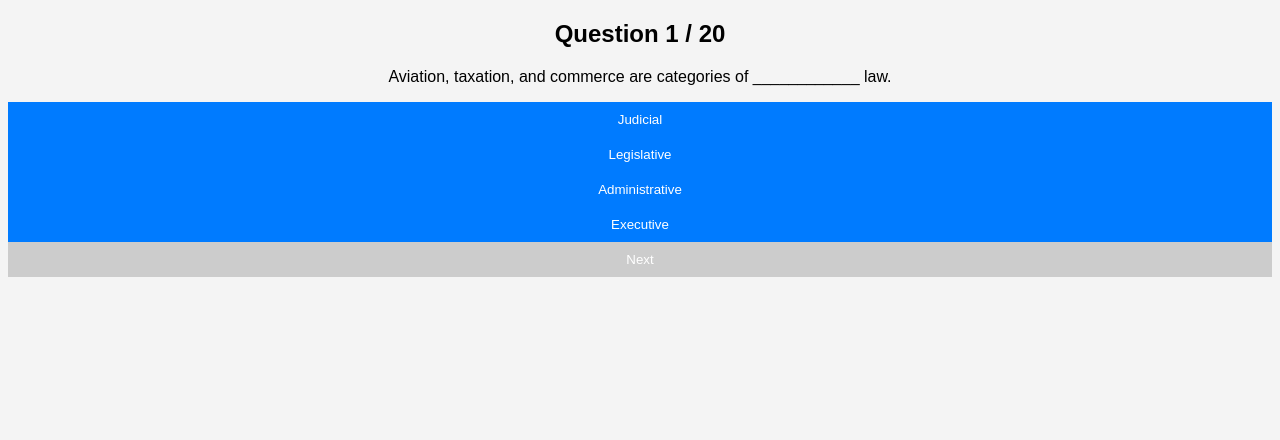
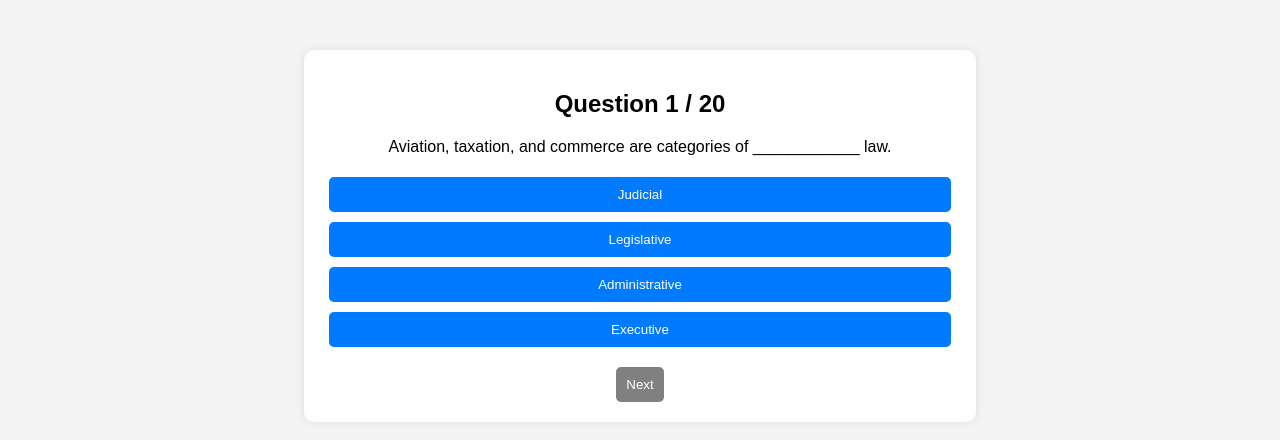
Before and after one commit to prakruthv/decatest-website, a React (Create React App) app: page / in a window 1280 px wide. Both pictures are taken after a click on the button "Start Quiz". Shown: the top 440 px of the page. Built offline with nearby package versions, Linux system fonts and the light colour scheme.

Commit message:
Update styles.css

```diff
--- a/src/styles.css
+++ b/src/styles.css
@@ -1,53 +1,60 @@
 body {
-  font-family: Arial, sans-serif;
-  text-align: center;
-  background-color: #f4f4f4;
+    font-family: Arial, sans-serif;
+    text-align: center;
+    background-color: #f4f4f4;
 }
 
-.container {
-  max-width: 600px;
-  margin: 50px auto;
-  background: white;
-  padding: 20px;
-  box-shadow: 0 0 10px rgba(0, 0, 0, 0.1);
-}
-
-h1 {
-  color: #333;
+.app {
+    margin-top: 50px;
 }
 
 .quiz-container {
-  margin-top: 20px;
+    width: 50%;
+    margin: auto;
+    background: white;
+    padding: 20px;
+    border-radius: 10px;
+    box-shadow: 0px 0px 10px 0px rgba(0, 0, 0, 0.1);
 }
 
-ul {
-  list-style: none;
-  padding: 0;
+.answer-section {
+    display: flex;
+    flex-direction: column;
 }
 
-li {
-  margin: 10px 0;
+.answer-button {
+    background-color: #007BFF;
+    color: white;
+    border: none;
+    padding: 10px;
+    margin: 5px;
+    border-radius: 5px;
+    cursor: pointer;
 }
 
-button {
-  padding: 10px;
-  width: 100%;
-  background: #007BFF;
-  color: white;
-  border: none;
-  cursor: pointer;
-  transition: background 0.3s;
+.answer-button:hover {
+    background-color: #0056b3;
 }
 
-button:hover {
-  background: #0056b3;
+.answer-button.selected {
+    background-color: #28a745;
 }
 
-button:disabled {
-  background: #ccc;
-  cursor: not-allowed;
+.next-button {
+    margin-top: 15px;
+    background-color: #ff9900;
+    color: white;
+    border: none;
+    padding: 10px;
+    border-radius: 5px;
+    cursor: pointer;
 }
 
-.selected {
-  background: #17a2b8 !important;
+.next-button:disabled {
+    background-color: gray;
+    cursor: not-allowed;
 }
+
+.score-section h2 {
+    color: #28a745;
+}
```
